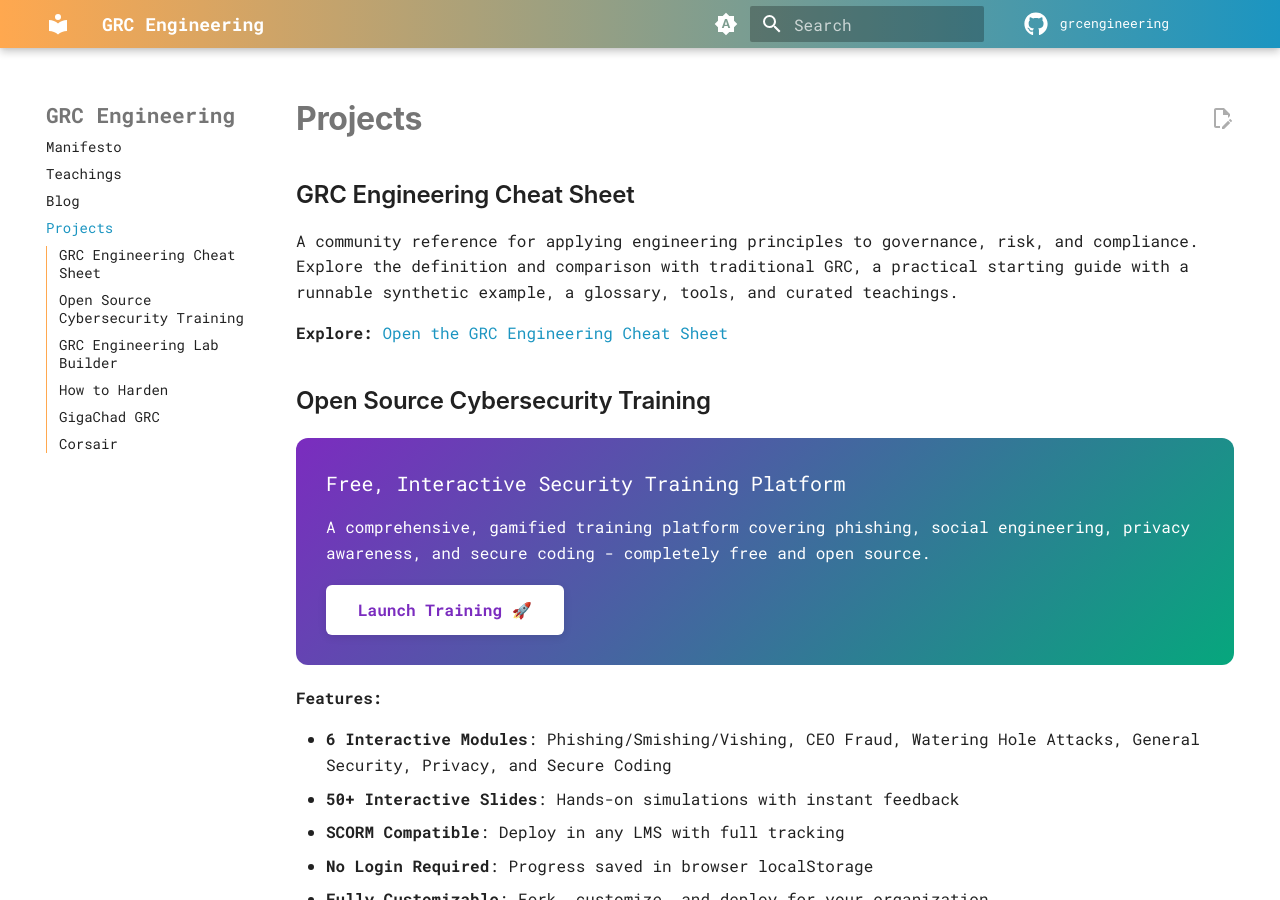
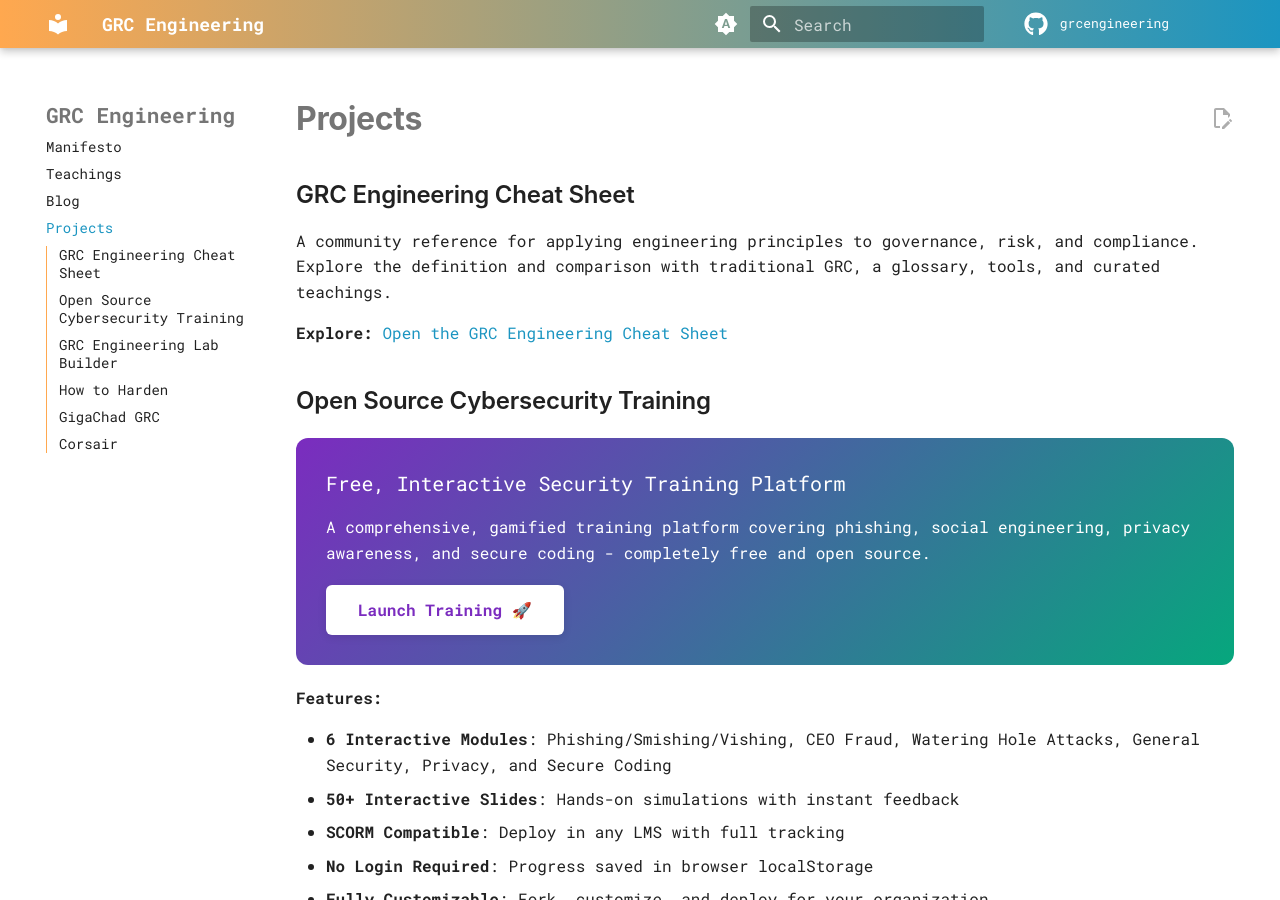
Before and after one commit to grcengineering/grcengineering.github.io, an MkDocs documentation site: the page built from docs/projects.md, in a window 1280 px wide and 900 px high. Built offline with MkDocs 1.6.1 and Material for MkDocs 9.7.7, drawn with Linux system fonts in a browser that asks for light colours; some web fonts are replaced; plug-ins that fetch from the network failed and are left out; comment, search, counter and statistics services are not loaded.

Commit message:
docs: remove withdrawn practice content from catalogue
AI-Assisted: true
AI-Tool: Codex
AI-Model: GPT-6
AI-Role: draft

```diff
--- a/docs/projects.md
+++ b/docs/projects.md
@@ -2,7 +2,7 @@
 
 ## GRC Engineering Cheat Sheet
 
-A community reference for applying engineering principles to governance, risk, and compliance. Explore the definition and comparison with traditional GRC, a practical starting guide with a runnable synthetic example, a glossary, tools, and curated teachings.
+A community reference for applying engineering principles to governance, risk, and compliance. Explore the definition and comparison with traditional GRC, a glossary, tools, and curated teachings.
 
 **Explore:** [Open the GRC Engineering Cheat Sheet](https://cheatsheet.grc.engineering/)
 
```
